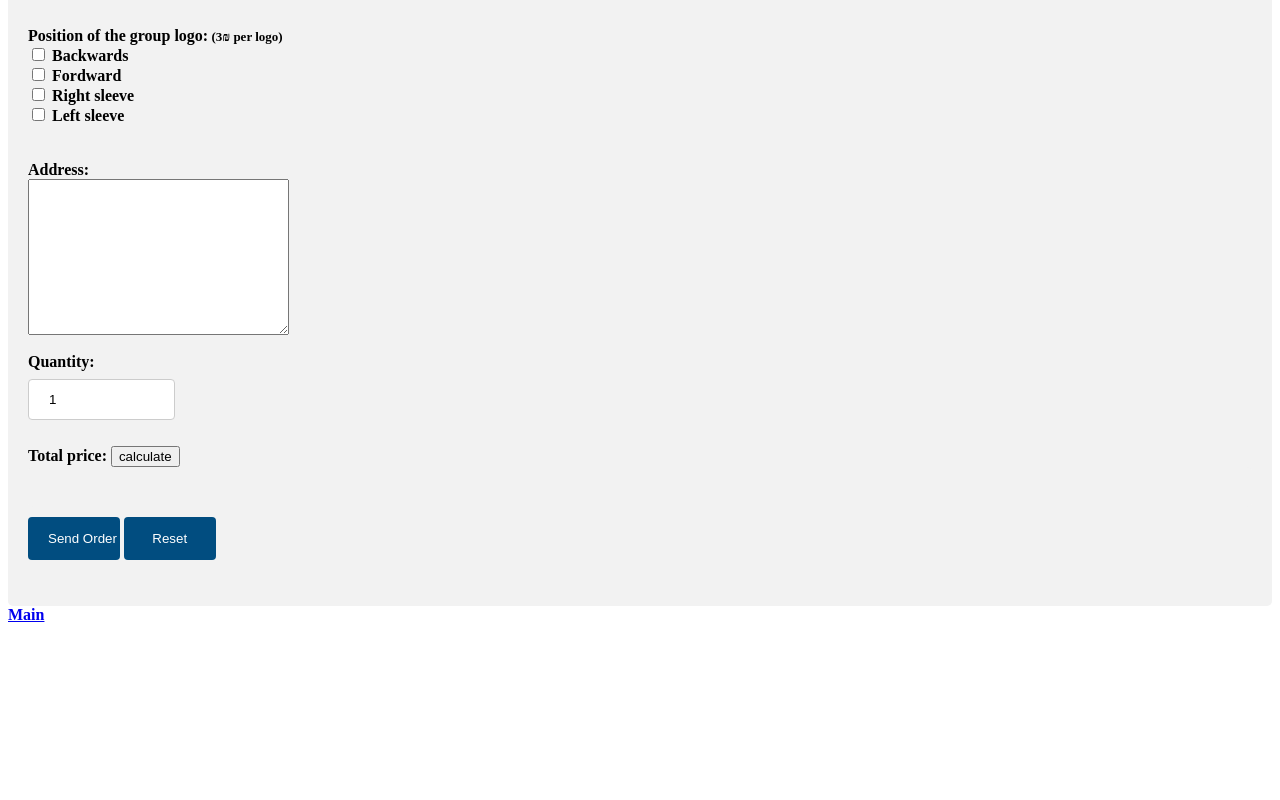
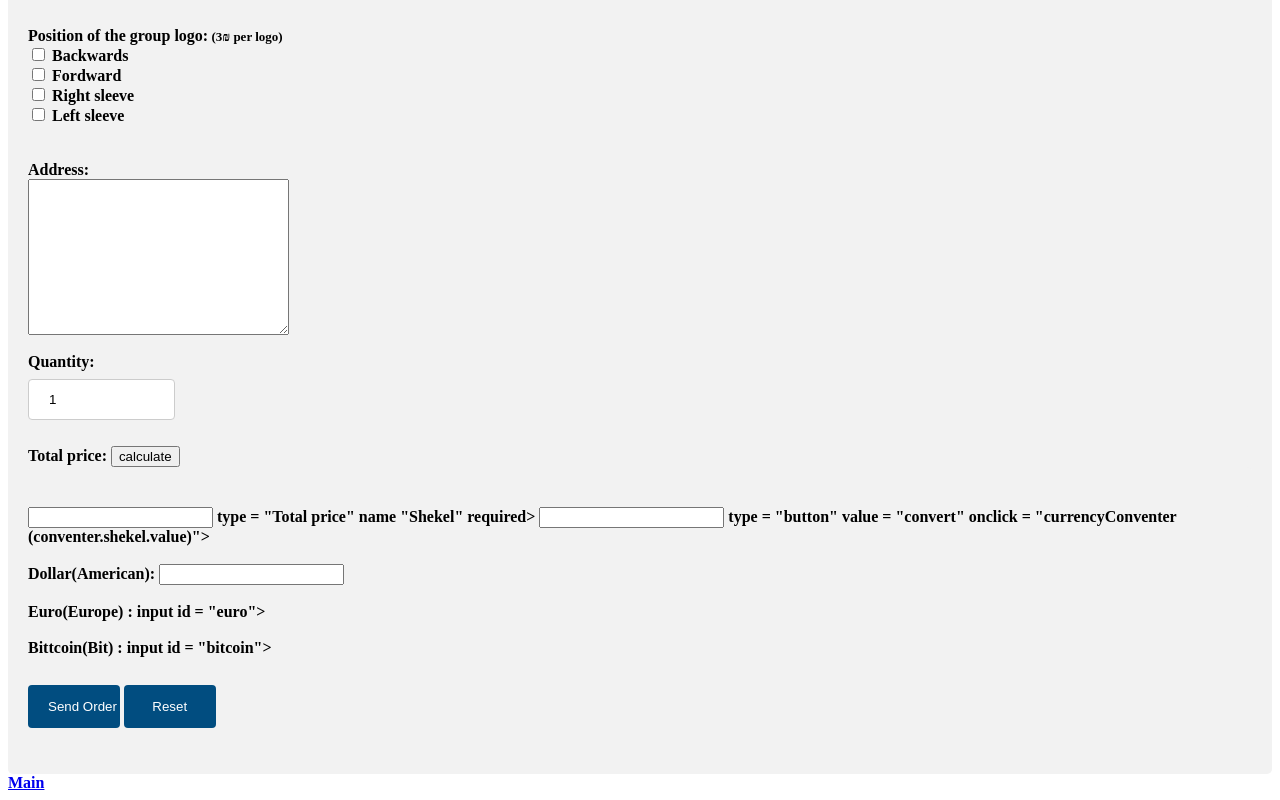
Before and after one commit to RawaaD-tech/Rawaa-Nasir.gethub.io, a plain HTML site: page orders.html in a window 1280 px wide. Shown: the part 703-1503 px from the top of the page. Before the commit the page ends 1335 px from the top, so only its background shows below. Drawn offline with Linux system fonts and the light colour scheme.

Commit message:
Update orders.html

```diff
--- a/orders.html
+++ b/orders.html
@@ -146,6 +146,18 @@
             <input type="text" name="quantity" value="1" id="quantity" size="5"><br><br>
             <label>Total price:</label>&nbsp<input type="button" value="calculate" onclick="price()"><br>
             <div type="text" id="aa"></div>
+
+            <input> type = "Total price" name "Shekel" required>
+            <input> type = "button" value = "convert" onclick = "currencyConventer (conventer.shekel.value)"><br><br>
+
+            <label> Dollar(American):</label>
+            <input id ="dollar"><br><br>
+
+            <label> Euro(Europe) :</label>
+            input id = "euro"> <br><br>
+
+            <label> Bittcoin(Bit) : </label>
+            input id = "bitcoin"> <br><br>
             <!--<input type="text" name="total price" id="total price" size="5" placeholder="total price" readonly>&nbsp//-->
             <input type="submit" value="Send Order">
             <input type="reset" value="Reset">
```
